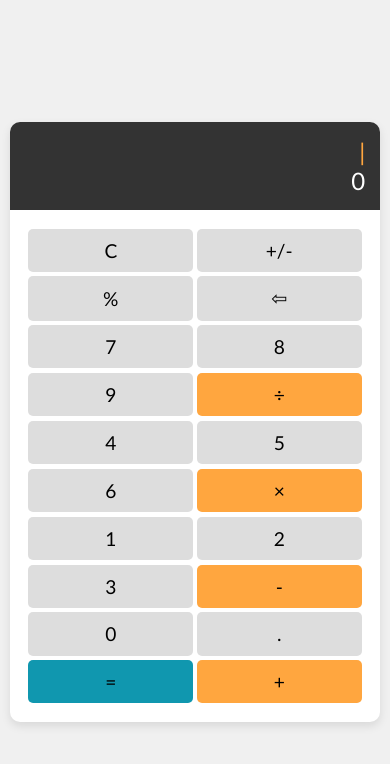
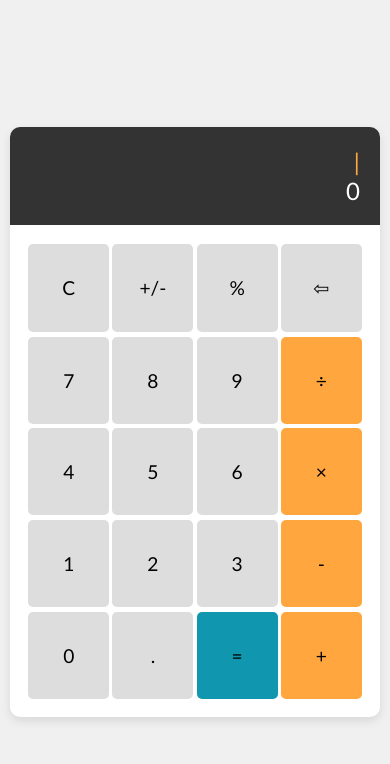
Before and after one commit to coffeelipe/coffeelipe.github.io, a plain HTML site: page index.html in a window 390 px wide. Drawn offline with nearby package versions, Linux system fonts and the light colour scheme.

Commit message:
fixed sizing for mobile devices and added script for handling touch buttons

```diff
--- a/script.js
+++ b/script.js
@@ -7,6 +7,7 @@ let equalPressed = false;
 const operatorRegex = /[÷×+-.]/;
 const digitRegex = /\d/;
 const inversionRegex = /\D(?=\d(?!.*\D\d))/;
+const buttons = document.querySelectorAll('.button');
 
 let backspace = (str) => str.slice(0, -1);
 let replaceLastChar = (str, char) => expression = backspace(str).concat(char);
@@ -15,6 +16,18 @@ let appendChar = (str, char) => expression = str.concat(char);
 let appendCharAtIndex = (str, i, char) => str.substring(0, (i + 1)) + char + str.substring(i + 1);
 let isDigit = (char) => digitRegex.test(char);
 let isOperator = (char) => operatorRegex.test(char);
+let addActiveState = (event) => event.target.classList.add('active');
+let removeActiveState = (event) => event.target.classList.remove('active');
+
+buttons.forEach(button => {
+    button.addEventListener('touchstart', addActiveState);
+    button.addEventListener('touchend', removeActiveState);
+    button.addEventListener('touchcancel', removeActiveState);
+
+    button.addEventListener('mousedown', addActiveState);
+    button.addEventListener('mouseup', removeActiveState);
+    button.addEventListener('mouseleave', removeActiveState);
+})
 
 function copyToClipboard() {
     if (resultDisplay != '|') {
--- a/styles.css
+++ b/styles.css
@@ -18,11 +18,13 @@
     background-color: #fff;
     border-radius: 10px;
     box-shadow: 0 4px 10px rgba(0, 0, 0, 0.1);
-    width: 90vw; /* Use relative width */
-    max-width: 400px; /* Limit max width */
+    width: 90vw;
+    min-width: 320px;
+    max-width: 400px;
     height: 70vh;
-    min-height: 600px;
-    aspect-ratio: 2 / 3; /* Maintain a 2:3 aspect ratio */
+    min-height: 500px;
+    max-height: 700px;
+    aspect-ratio: 2 / 3;
   }
 
   .display {
@@ -33,7 +35,7 @@
     background-color: #333;
     color: white;
     font-size: 2em;
-    padding: 15px;
+    padding: 5.5%;
     border-radius: 10px 10px 0 0;
     text-align: right;
     flex: 0 0 auto;
@@ -47,14 +49,14 @@
     display: flex;
     flex-wrap: wrap;
     justify-content: space-between;
-    margin: 5%; /* Reduced margin to avoid excessive space */
-    gap: 1%; /* Added gap for consistent spacing */
+    margin: 5%;
+    gap: 1%;
     flex: 1;
   }
 
   .button {
     flex-grow: 1;
-    flex-basis: calc(25% - 10px); /* Calculate button size based on gap */
+    flex-basis: calc(25% - 10px);
     height: auto;
     background-color: #ddd;
     border: none;
@@ -69,7 +71,7 @@
     background-color: #ccc;
   }
 
-  .button:active {
+   .button:active {
     background-color: #bbb;
   }
 
@@ -107,7 +109,7 @@
     }
 
     .button {
-      flex-basis: calc(50% - 10px); /* Larger buttons for smaller screens */
+      flex-basis: 20%; /* Larger buttons for smaller screens */
       font-size: 1.2em; /* Slightly reduce font size */
       padding: 10px;
     }
```
